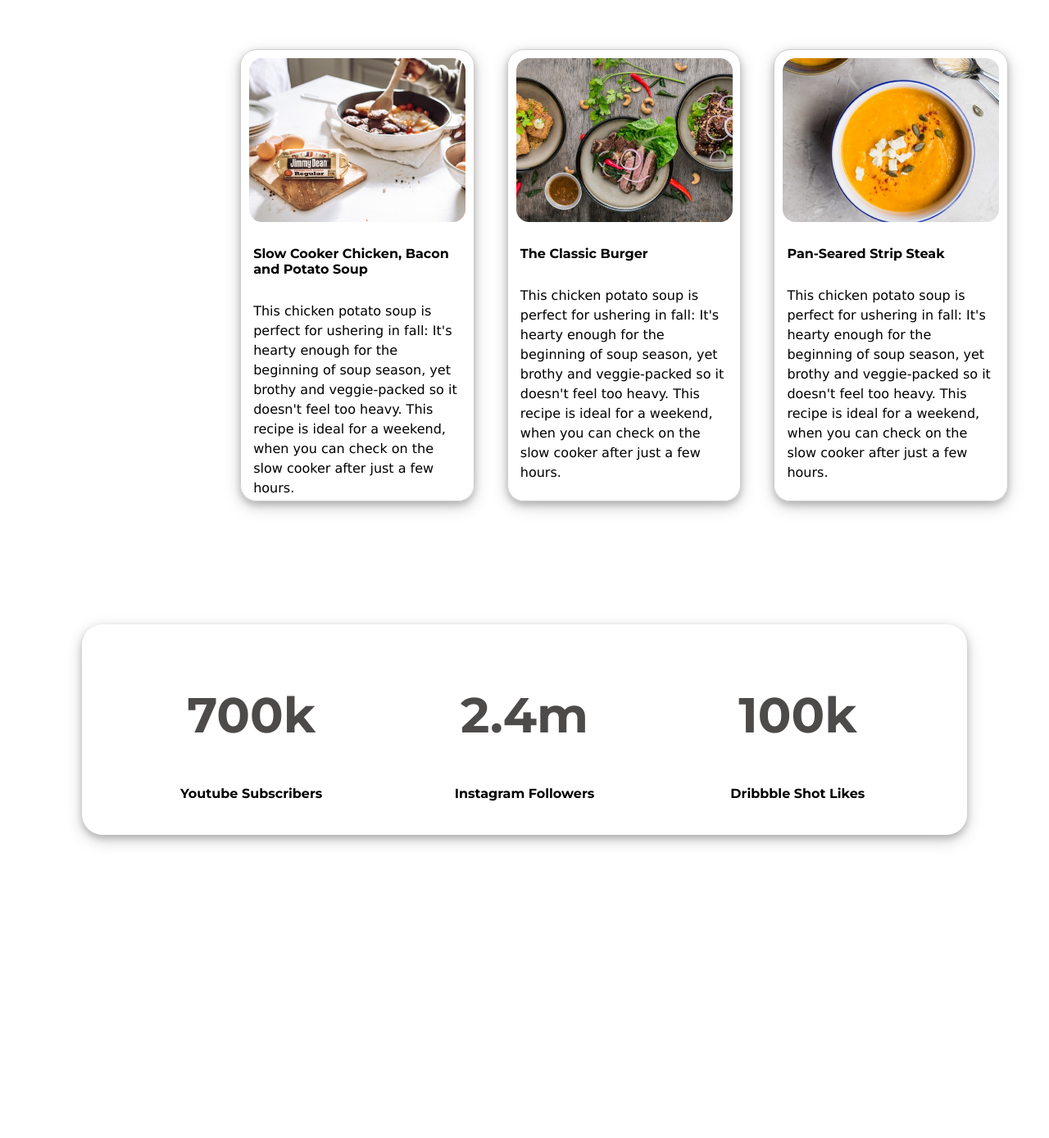
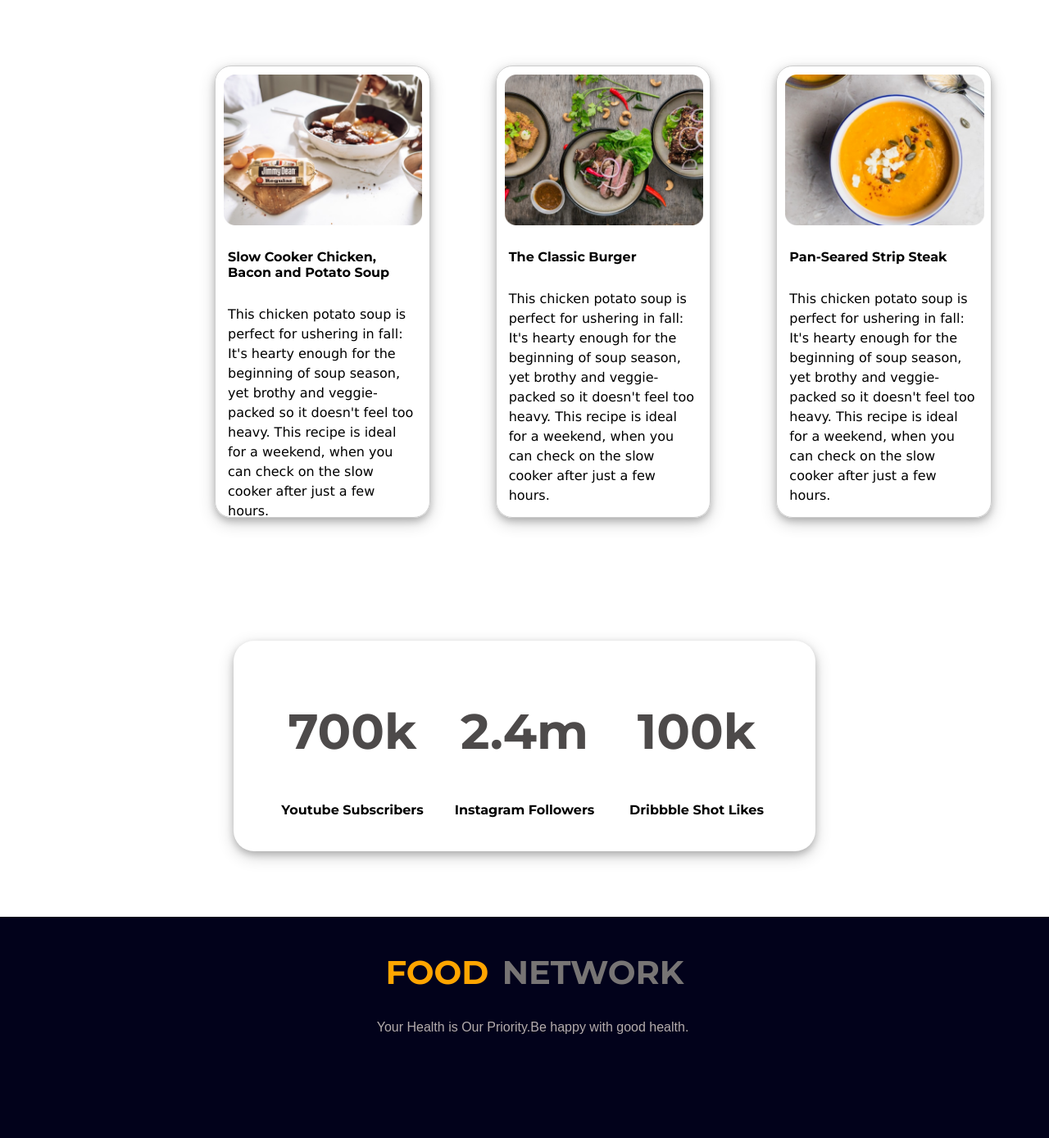
Before and after one commit to yeasmin-65/food-network, a plain HTML site: page index.html in a window 1280 px wide. Shown: the part 1830-3219 px from the top of the page at 82% size. Before the commit the page ends 2949 px from the top, so only its background shows below. Drawn offline with Linux system fonts and the light colour scheme.

Commit message:
footer and finishing

```diff
--- a/index.html
+++ b/index.html
@@ -87,9 +87,15 @@
         </div>
 
     </div>
+</section>
+<section id="footer">
+    <div class="footer-part">
+        <h2><span class="text-food-clr">FOOD</span> NETWORK</h2>
+        <P class="text">Your Health is Our Priority.Be happy with good health.</P>
 
+    </div>
 
-     </section>
+</section>
 
 
 
--- a/style.css
+++ b/style.css
@@ -105,13 +105,13 @@ h2{
 .img-set{
     display: flex;
     padding: 30px;
-    margin-left: 19%;
+    margin-left: 15%;
 }
 
 
 div.img {
 
-    margin: 20px;
+    margin: 40px;
     border-radius: 20px 20px;
     border: 1px solid #ccc;
     height: 550px;
@@ -142,7 +142,7 @@ div.img {
     text-align: center;
     border-radius: 25px;
     padding: 0 40px;
-    margin: 100px 100px;
+    margin: 80px 285px;
     box-shadow: 0 4px 8px 0 rgba(0, 0, 0, 0.2), 0 6px 20px 0 rgba(0, 0, 0, 0.19);
 }
 .bar-area div{
@@ -150,3 +150,21 @@ div.img {
     padding: 25px 0 25px 0;
 
 }
+.footer-part{
+    background-color: rgb(2, 2, 27);
+    height: 250px;
+    width: 100%;
+    padding: 10px;
+}
+.text-food-clr{
+    color: orange;
+    padding: 5px;
+
+}
+.text{
+
+    color: rgb(180, 172, 172);
+    font-family: Arial, Helvetica, sans-serif;
+    text-align: center;
+
+}
```
